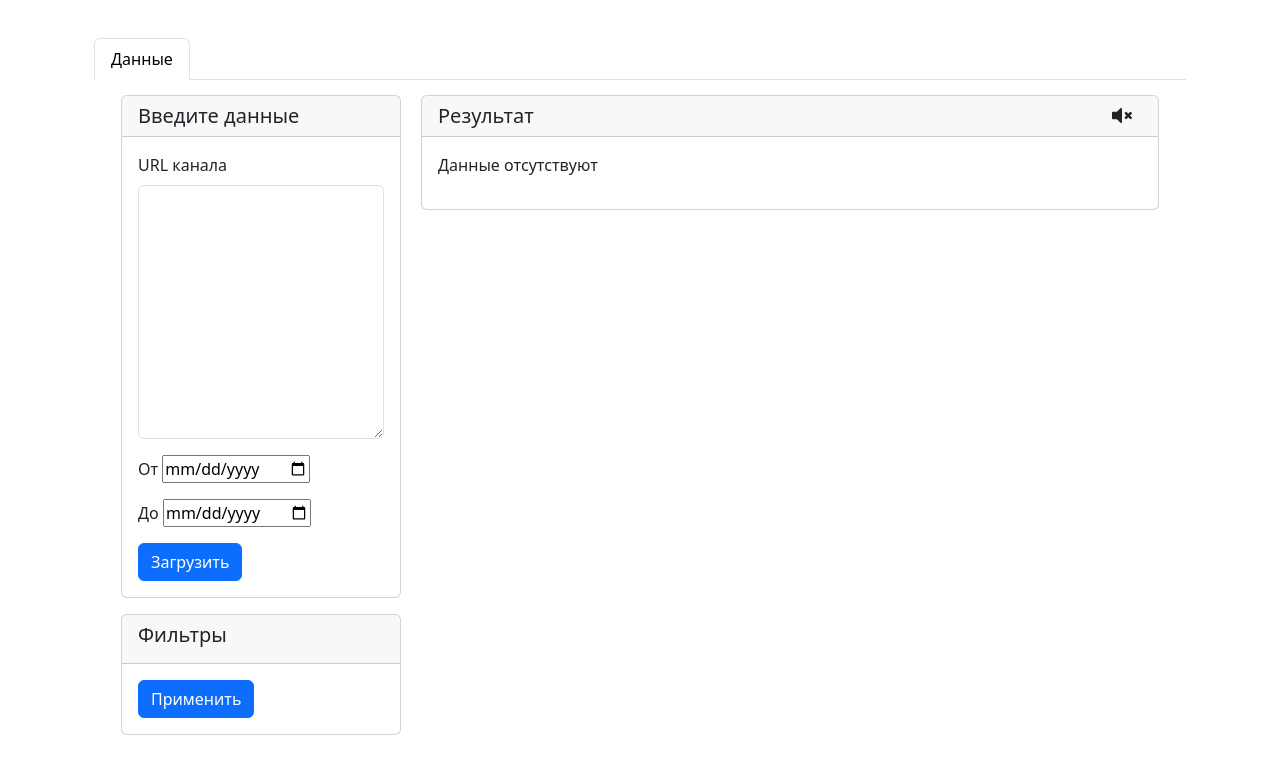
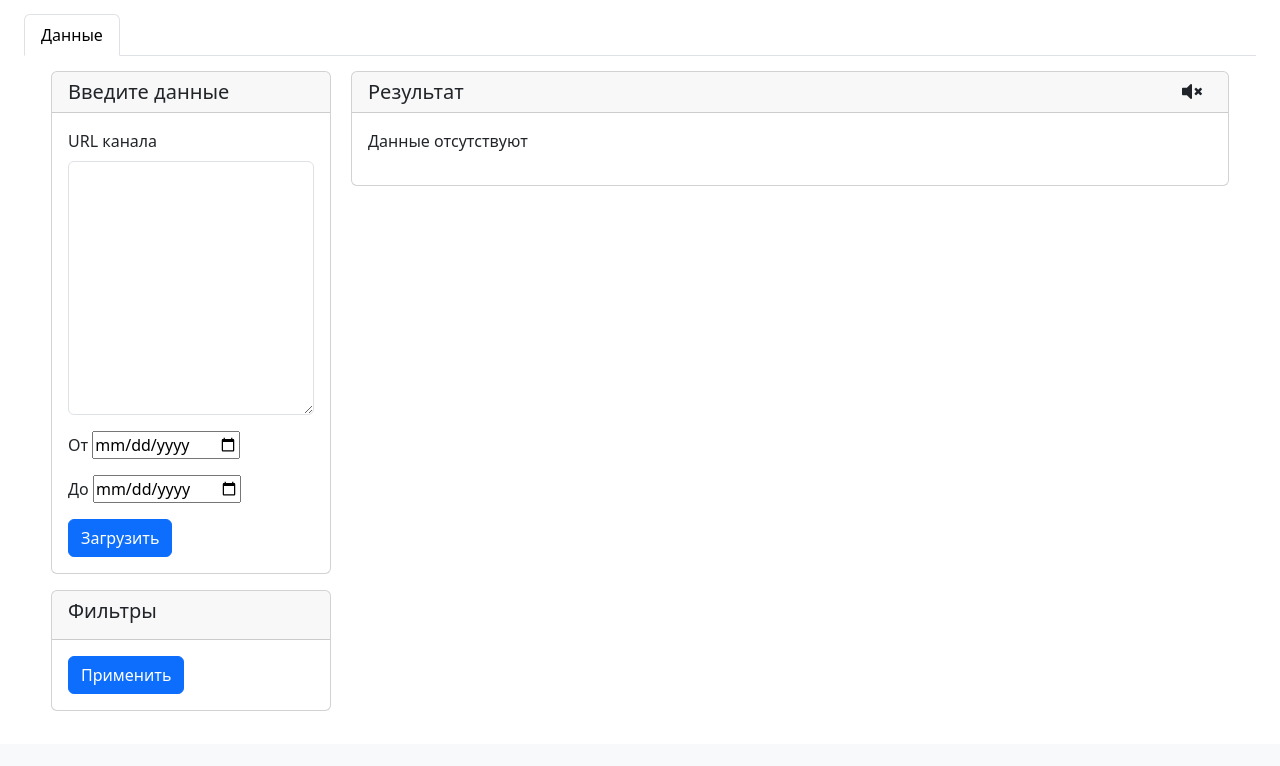
Before and after one commit to dima0046/Trendanalys, a Django app: template myapp/templates/myapp/telegram/telegram_main.html in a window 1280 px wide. Shown: the part 56-822 px from the top of the page. After the commit the page ends 767 px from the top, so only its background shows below. Run offline with Django 5.2, Linux system fonts and the light colour scheme; the template is opened without the code that fills it: values that come from a table or form of the project are taken from there, others are empty; parts of the project's set-up code (start-up, migrations or seed data) failed here and were passed over.

Commit message:
Стиль во всю ширину

```diff
--- a/myapp/templates/myapp/base.html
+++ b/myapp/templates/myapp/base.html
@@ -36,7 +36,7 @@
     </nav>
 
     <!-- Основное содержимое -->
-    <div class="container">
+    <div class="container-fluid">
         {% block content %}
         {% endblock %}
     </div>
--- a/myapp/templates/myapp/telegram/telegram_main.html
+++ b/myapp/templates/myapp/telegram/telegram_main.html
@@ -4,7 +4,7 @@
 {% block title %}Telegram Управление{% endblock %}
 
 {% block content %}
-<div class="container mt-4">
+<div class="container-fluid">
     <!-- Добавляем вкладки -->
     <ul class="nav nav-tabs">
         <li class="nav-item">
```
Also changed, not shown: myapp/templates/myapp/telegram/charts.html (+6 -6 lines).
